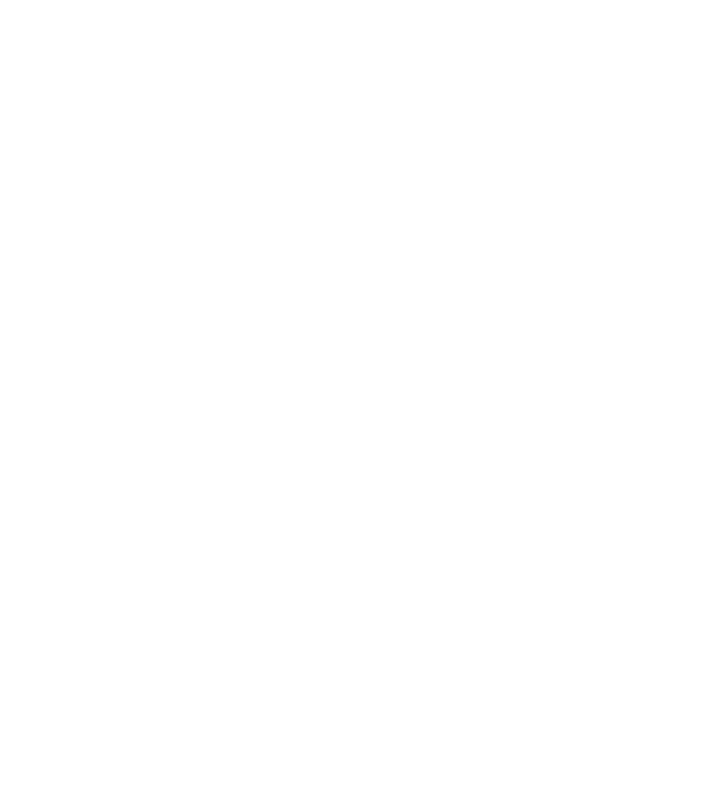
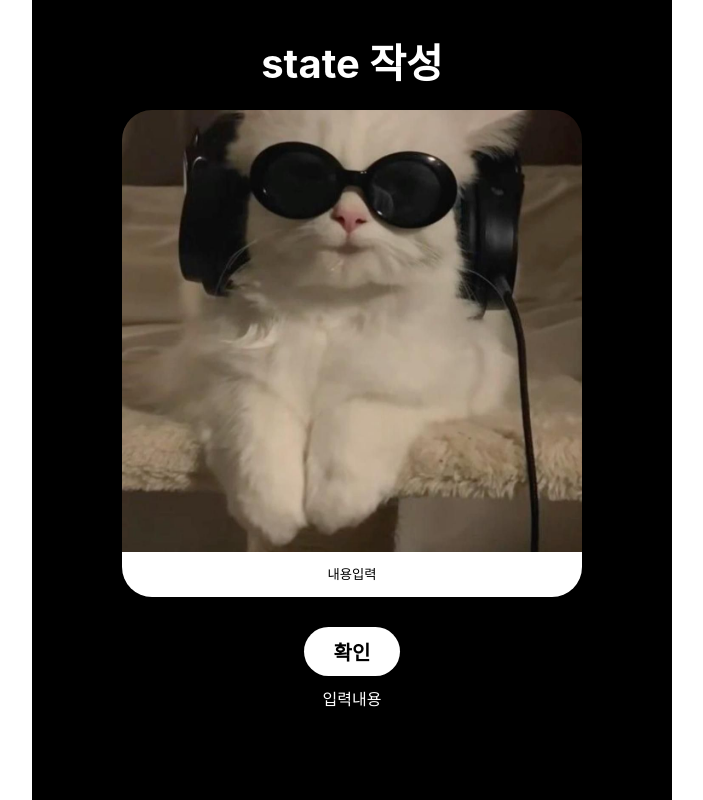
Before and after one commit to seonghayo/react2, a plain HTML site: page index.html in a window 1280 px wide. Shown: the whole page, without its empty margins (288-991 px from the left). Drawn offline with Linux system fonts and the light colour scheme; the site is published under a folder, as on GitHub Pages, so addresses that start at the root find nothing.

Commit message:
Add files via upload

```diff
--- a/index.html
+++ b/index.html
@@ -1 +1 @@
-<!doctype html><html lang="en"><head><meta charset="utf-8"/><link rel="icon" href="/react2/favicon.ico"/><meta name="viewport" content="width=device-width,initial-scale=1"/><meta name="theme-color" content="#000000"/><meta name="description" content="Web site created using create-react-app"/><link rel="apple-touch-icon" href="/react2/logo192.png"/><link rel="manifest" href="/react2/manifest.json"/><title>React App</title><script defer="defer" src="/react2/static/js/main.2a90e13a.js"></script><link href="/react2/static/css/main.8430ccf7.css" rel="stylesheet"></head><body><noscript>You need to enable JavaScript to run this app.</noscript><div id="root"></div></body></html>
+<!doctype html><html lang="en"><head><meta charset="utf-8"/><link rel="icon" href="favicon.ico"/><meta name="viewport" content="width=device-width,initial-scale=1"/><meta name="theme-color" content="#000000"/><meta name="description" content="Web site created using create-react-app"/><link rel="apple-touch-icon" href="logo192.png"/><link rel="manifest" href="manifest.json"/><title>React App</title><script defer="defer" src="static/js/main.2a90e13a.js"></script><link href="static/css/main.8430ccf7.css" rel="stylesheet"></head><body><noscript>You need to enable JavaScript to run this app.</noscript><div id="root"></div></body></html>
```
